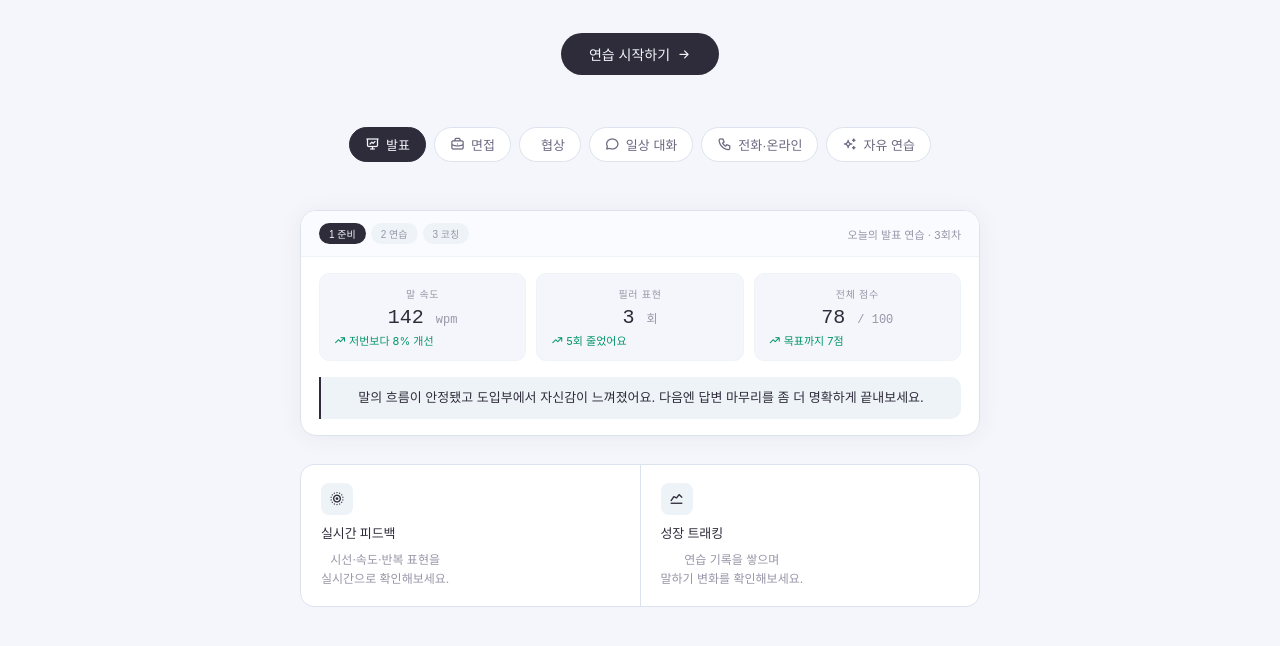
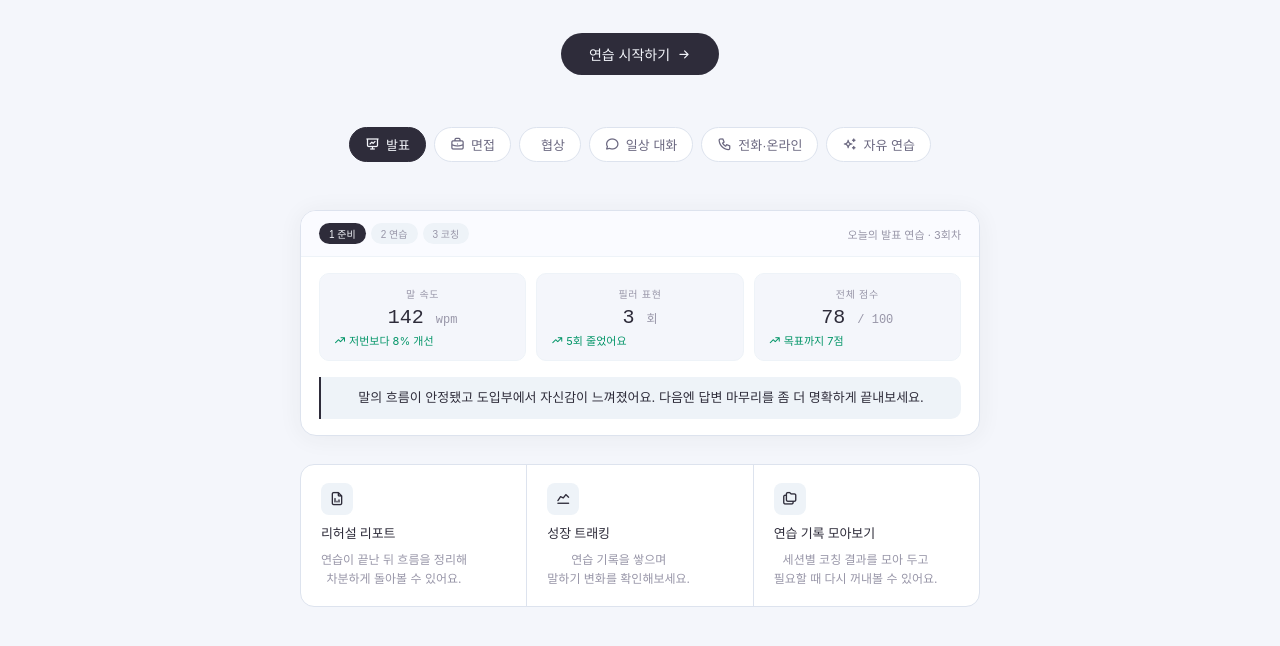
Before and after one commit to eecczz/speech-coach, a website built with Vite: page apps/web/index.html in a window 1280 px wide. Shown: the part 346-992 px from the top of the page. Built offline with nearby package versions, Linux system fonts and the light colour scheme; some icons are missing; a web font is replaced by a local one.

Commit message:
실시간 관련된 부분 삭제

```diff
--- a/apps/web/index.html
+++ b/apps/web/index.html
@@ -187,14 +187,19 @@ body{font-family:'Pretendard',-apple-system,sans-serif;background:var(--bg);colo
 
   <div class="features">
     <div class="feat">
-      <div class="feat-icon"><i class="ti ti-live-photo" aria-hidden="true"></i></div>
-      <div class="feat-title">실시간 피드백</div>
-      <div class="feat-desc">시선·속도·반복 표현을<br>실시간으로 확인해보세요.</div>
+      <div class="feat-icon"><i class="ti ti-file-analytics" aria-hidden="true"></i></div>
+      <div class="feat-title">리허설 리포트</div>
+      <div class="feat-desc">연습이 끝난 뒤 흐름을 정리해<br>차분하게 돌아볼 수 있어요.</div>
     </div>
     <div class="feat">
       <div class="feat-icon"><i class="ti ti-chart-line" aria-hidden="true"></i></div>
       <div class="feat-title">성장 트래킹</div>
       <div class="feat-desc">연습 기록을 쌓으며<br>말하기 변화를 확인해보세요.</div>
+    </div>
+    <div class="feat">
+      <div class="feat-icon"><i class="ti ti-folders" aria-hidden="true"></i></div>
+      <div class="feat-title">연습 기록 모아보기</div>
+      <div class="feat-desc">세션별 코칭 결과를 모아 두고<br>필요할 때 다시 꺼내볼 수 있어요.</div>
     </div>
   </div>
 </section>
@@ -216,7 +221,7 @@ body{font-family:'Pretendard',-apple-system,sans-serif;background:var(--bg);colo
       </div>
       <div class="modal-step">
         <strong>3. AI 코칭 확인</strong>
-        <p>시선, 속도, 반복 표현 등을 분석해 피드백을 제공합니다.</p>
+        <p>연습 흐름을 정리한 코칭 결과를 차분히 확인합니다.</p>
       </div>
     </div>
     <div class="modal-action">
```
